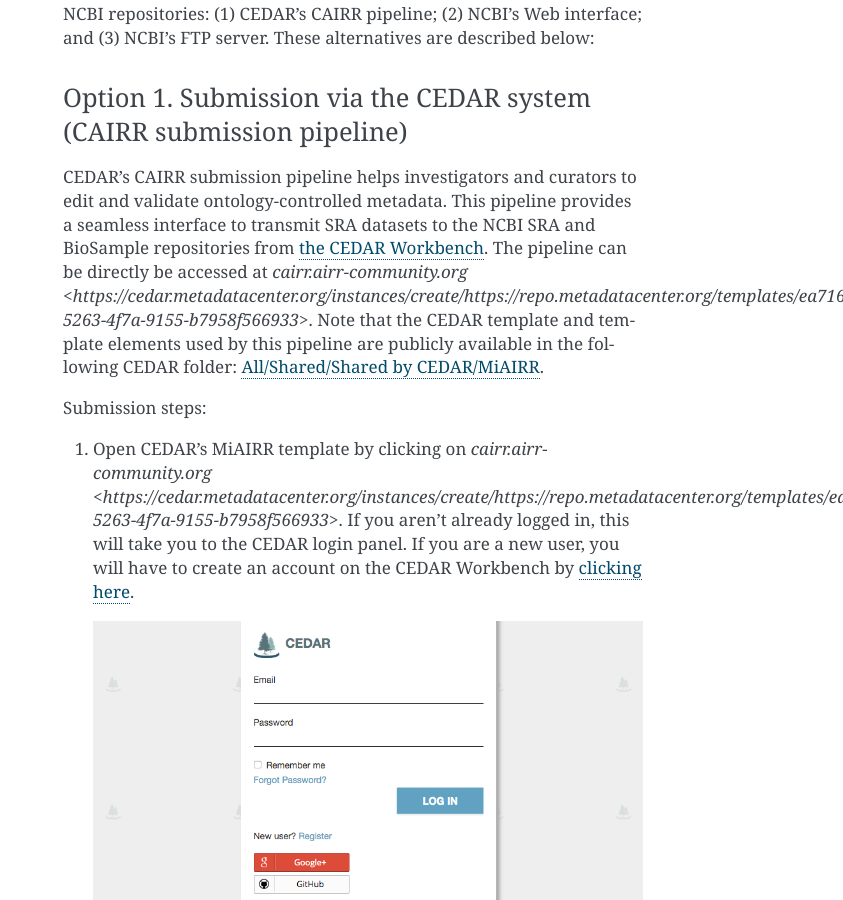
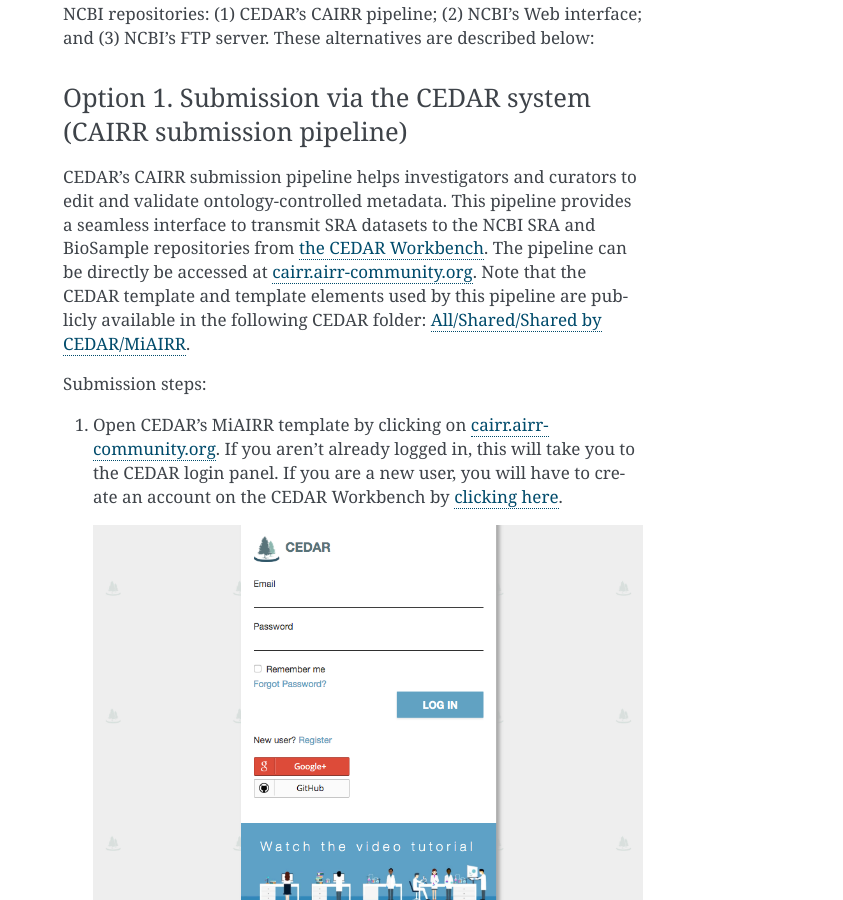
Before and after one commit to airr-community/airr-standards, a Sphinx documentation site: the page built from docs/miairr/manual_miairr_ncbi.rst, in a window 1280 px wide and 900 px high, scrolled down 686 px. Shown: the whole window, without its empty margins (437-1280 px from the left). Built offline with Sphinx 7.4.7, drawn with Linux system fonts in a browser that asks for light colours; pages that are not in the unit, such as notebooks, are missing from menus.

Commit message:
Update manual_miairr_ncbi.rst

```diff
--- a/docs/miairr/manual_miairr_ncbi.rst
+++ b/docs/miairr/manual_miairr_ncbi.rst
@@ -17,11 +17,11 @@
 Option 1. Submission via the CEDAR system (CAIRR submission pipeline)
 ---------------------------------------------------------------------
 
-CEDAR's CAIRR submission pipeline helps investigators and curators to edit and validate ontology-controlled metadata. This pipeline provides a seamless interface to transmit SRA datasets to the NCBI SRA and BioSample repositories from `the CEDAR Workbench <https://cedar.metadatacenter.org>`_. The pipeline can be directly be accessed at `cairr.airr-community.org <https://cedar.metadatacenter.org/instances/create/https://repo.metadatacenter.org/templates/ea716306-5263-4f7a-9155-b7958f566933>`. Note that the CEDAR template and template elements used by this pipeline are publicly available in the following CEDAR folder: `All/Shared/Shared by CEDAR/MiAIRR <https://cedar.metadatacenter.org/dashboard?folderId=https:%2F%2Frepo.metadatacenter.org%2Ffolders%2F4e5ce935-03ea-401a-804c-c38160c560f2>`_.
+CEDAR's CAIRR submission pipeline helps investigators and curators to edit and validate ontology-controlled metadata. This pipeline provides a seamless interface to transmit SRA datasets to the NCBI SRA and BioSample repositories from `the CEDAR Workbench <https://cedar.metadatacenter.org>`_. The pipeline can be directly be accessed at `cairr.airr-community.org <https://cedar.metadatacenter.org/instances/create/https://repo.metadatacenter.org/templates/ea716306-5263-4f7a-9155-b7958f566933>`_. Note that the CEDAR template and template elements used by this pipeline are publicly available in the following CEDAR folder: `All/Shared/Shared by CEDAR/MiAIRR <https://cedar.metadatacenter.org/dashboard?folderId=https:%2F%2Frepo.metadatacenter.org%2Ffolders%2F4e5ce935-03ea-401a-804c-c38160c560f2>`_.
 
 Submission steps:
 
-#. Open CEDAR's MiAIRR template by clicking on `cairr.airr-community.org <https://cedar.metadatacenter.org/instances/create/https://repo.metadatacenter.org/templates/ea716306-5263-4f7a-9155-b7958f566933>`. If you aren't already logged in, this will take you to the CEDAR login panel. If you are a new user, you will have to create an account on the CEDAR Workbench by `clicking here <https://auth.metadatacenter.org/auth/realms/CEDAR/login-actions/registration?client_id=cedar-angular-app>`_.
+#. Open CEDAR's MiAIRR template by clicking on `cairr.airr-community.org <https://cedar.metadatacenter.org/instances/create/https://repo.metadatacenter.org/templates/ea716306-5263-4f7a-9155-b7958f566933>`_. If you aren't already logged in, this will take you to the CEDAR login panel. If you are a new user, you will have to create an account on the CEDAR Workbench by `clicking here <https://auth.metadatacenter.org/auth/realms/CEDAR/login-actions/registration?client_id=cedar-angular-app>`_.
 
    .. image:: ../cairr/images/CAIRR_login.png
 
```
